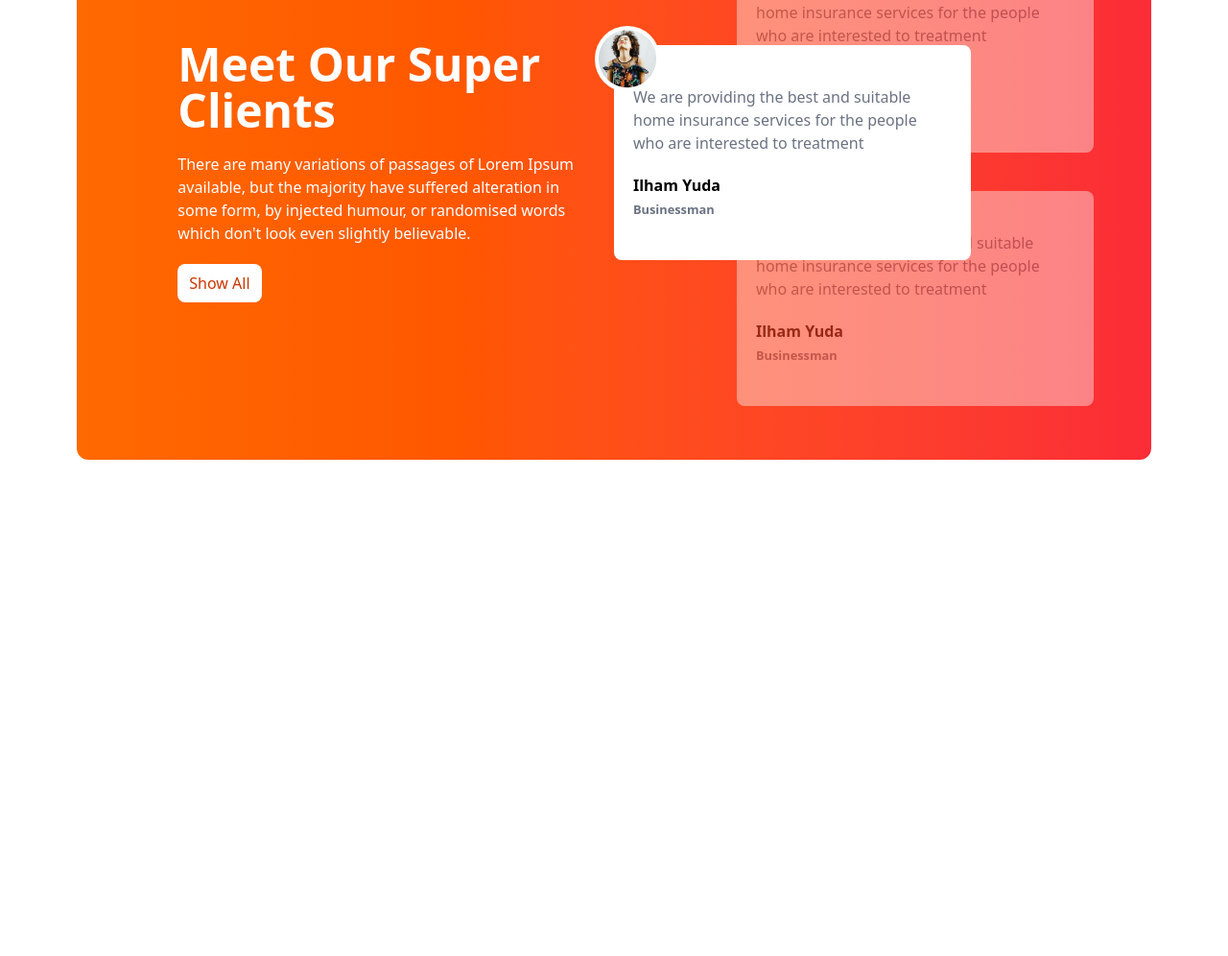
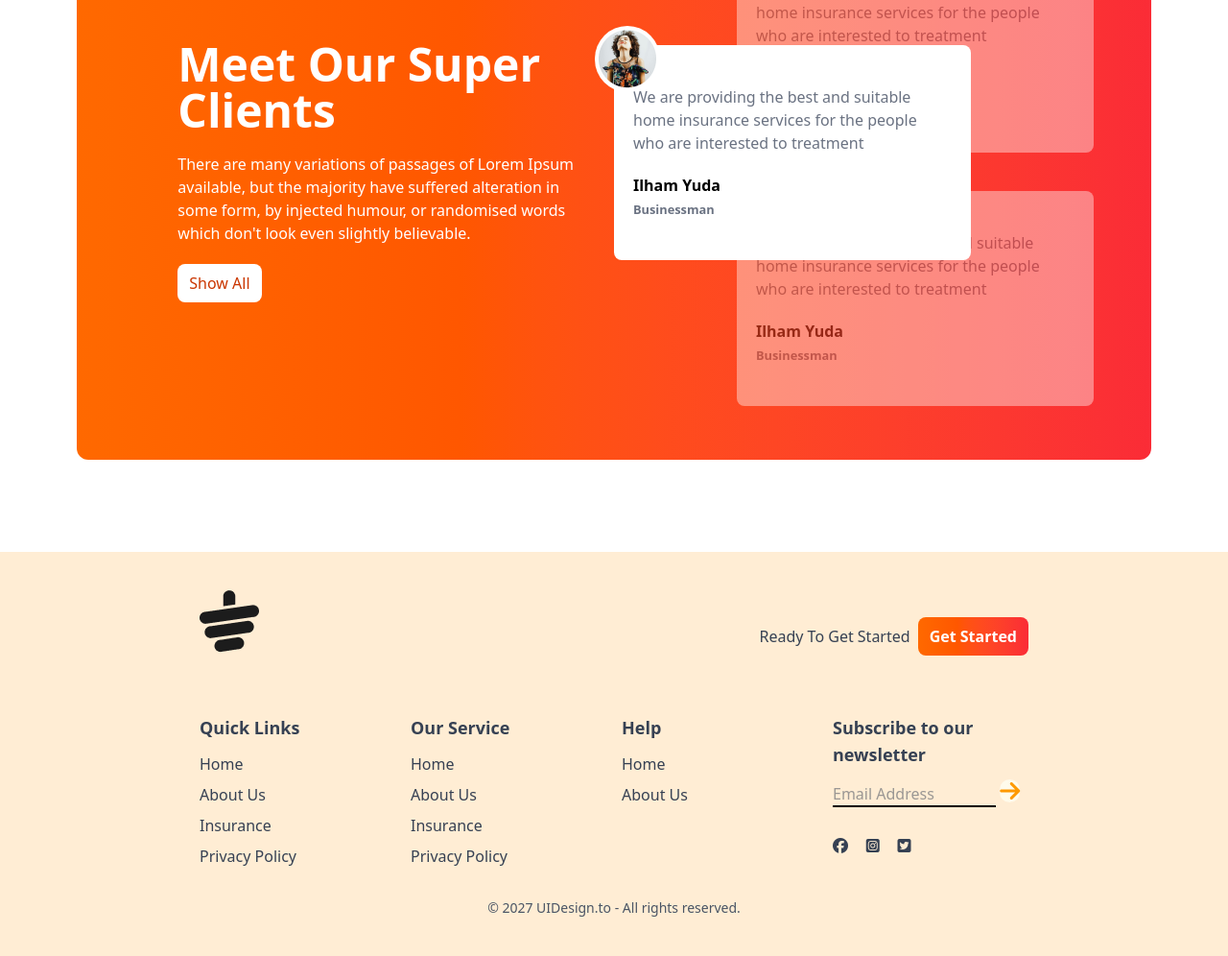
Before and after one commit to rizone77/tea-house-with-tailwind, a plain HTML site: page index.html in a window 1280 px wide. Shown: the part 2014-3010 px from the top of the page at 96% size. Before the commit the page ends 2589 px from the top, so only its background shows below. Drawn offline with nearby package versions, Linux system fonts and the light colour scheme.

Commit message:
footer done

```diff
--- a/index.html
+++ b/index.html
@@ -180,7 +180,97 @@
 
                            </div>
                    </section>
+                   <!-- news section homework -->
+
     </main>
+                          <!-- footer section -->
+                       <footer class="bg-orange-100  text-gray-700 py-10 px-4 md:px-16">
+                            <div class="w-9/12 mx-auto">
+                              <!-- logo -->
+                               <div class="mb-8 flex justify-between">
+                                <img class="mb-8" src="./images/cup.png" alt="">
+                                 <div class="flex items-center gap-2 ">
+                                  <h4>Ready To Get Started</h4>
+                                  <button class="bg-gradient-to-r from-orange-500 to-red-500 px-3 py-2 rounded-lg text-white font-bold ">Get Started</button>
+                                 </div>
+                               </div>
+                               <!-- links -->
+                                <div class="grid grid-cols-1 md:grid-cols-2 lg:grid-cols-4  gap-4">
+                                  <!-- first coloumn -->
+                                   <div>
+                                    <h3 class="font-semibold text-lg mb-3">Quick Links</h3>
+                                    <ul class="space-y-2">
+                                      <li>
+                                        <a class="hover:text-orange-600" href="#">Home</a>
+                                      </li>
+                                      <li>
+                                        <a class="hover:text-orange-600" href="#">About Us</a>
+                                      </li>
+                                      <li>
+                                        <a class="hover:text-orange-600" href="#">Insurance</a>
+                                      </li>
+                                      <li>
+                                        <a class="hover:text-orange-600" href="#">Privacy Policy</a>
+                                      </li>
 
+                                    </ul>
+                                   </div>
+                                   <!-- second coloumn -->
+                                   <div>
+                                    <h3 class="font-semibold text-lg mb-3">Our Service</h3>
+                                    <ul class="space-y-2">
+                                      <li>
+                                        <a class="hover:text-orange-600" href="#">Home</a>
+                                      </li>
+                                      <li>
+                                        <a class="hover:text-orange-600" href="#">About Us</a>
+                                      </li>
+                                      <li>
+                                        <a class="hover:text-orange-600" href="#">Insurance</a>
+                                      </li>
+                                      <li>
+                                        <a class="hover:text-orange-600" href="#">Privacy Policy</a>
+                                      </li>
+
+                                    </ul>
+                                   </div>
+                                   <!-- third coloumn -->
+                                   <div>
+                                    <h3 class="font-semibold text-lg mb-3">Help</h3>
+                                    <ul class="space-y-2">
+                                      <li>
+                                        <a class="hover:text-orange-600" href="#">Home</a>
+                                      </li>
+                                      <li>
+                                        <a class="hover:text-orange-600" href="#">About Us</a>
+                                      </li>
+
+
+                                    </ul>
+                                   </div>
+                                   <!-- fourth coloum  -->
+                                    <div>
+                                      <h3 class="font-semibold text-lg mb-3">Subscribe to our newsletter</h3>
+                                      <div class="flex flex-col space-y-2">
+                                        <div>
+                                          <input class="bg-transparent mx-auto border-b-2 border-black w-4/6 md:w-5/6" placeholder="Email Address" type="text">
+                                          <i class="fa-solid fa-arrow-right text-2xl font-bold bg-amber-50 text-amber-500 rounded-2xl justify-center items-center"></i>
+                                          <i class=""></i>
+
+                                          <div class="flex  justify-between w-2/5 mb-2 mt-8">
+                                            <i class="fa-brands fa-facebook"></i>
+                                            <i class="fa-brands fa-square-instagram"></i>
+                                            <i class="fa-brands fa-square-twitter"></i>
+                                          </div>
+
+                                        </div>
+                                      </div>
+                                    </div>
+                                </div>
+                                 <div class="text-center pt-4 mt-4">
+                                  <p class="text-sm text-gray-600 ">© 2027 UIDesign.to - All rights reserved.</p>
+                                 </div>
+                            </div>
+                       </footer>
 </body>
 </html>
```
